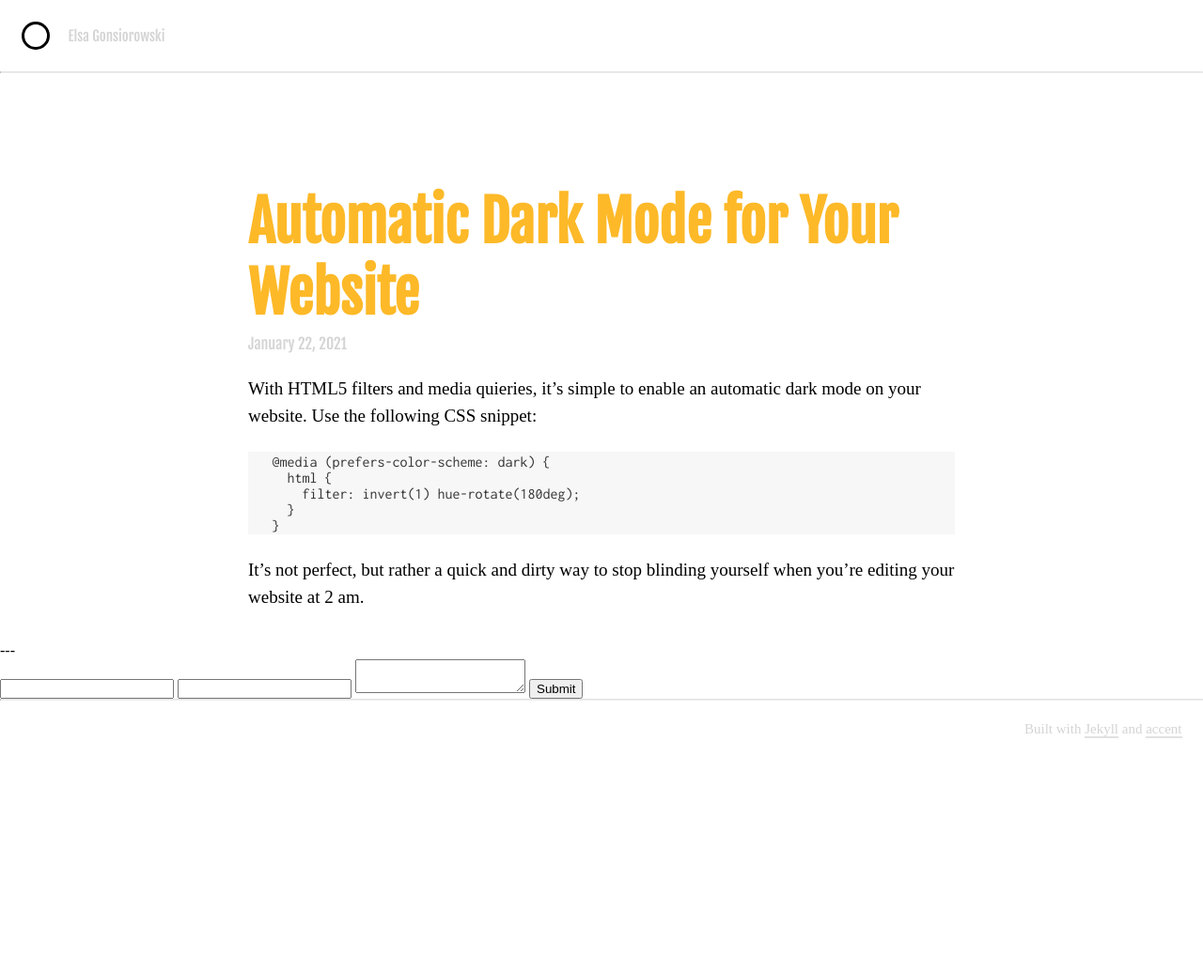
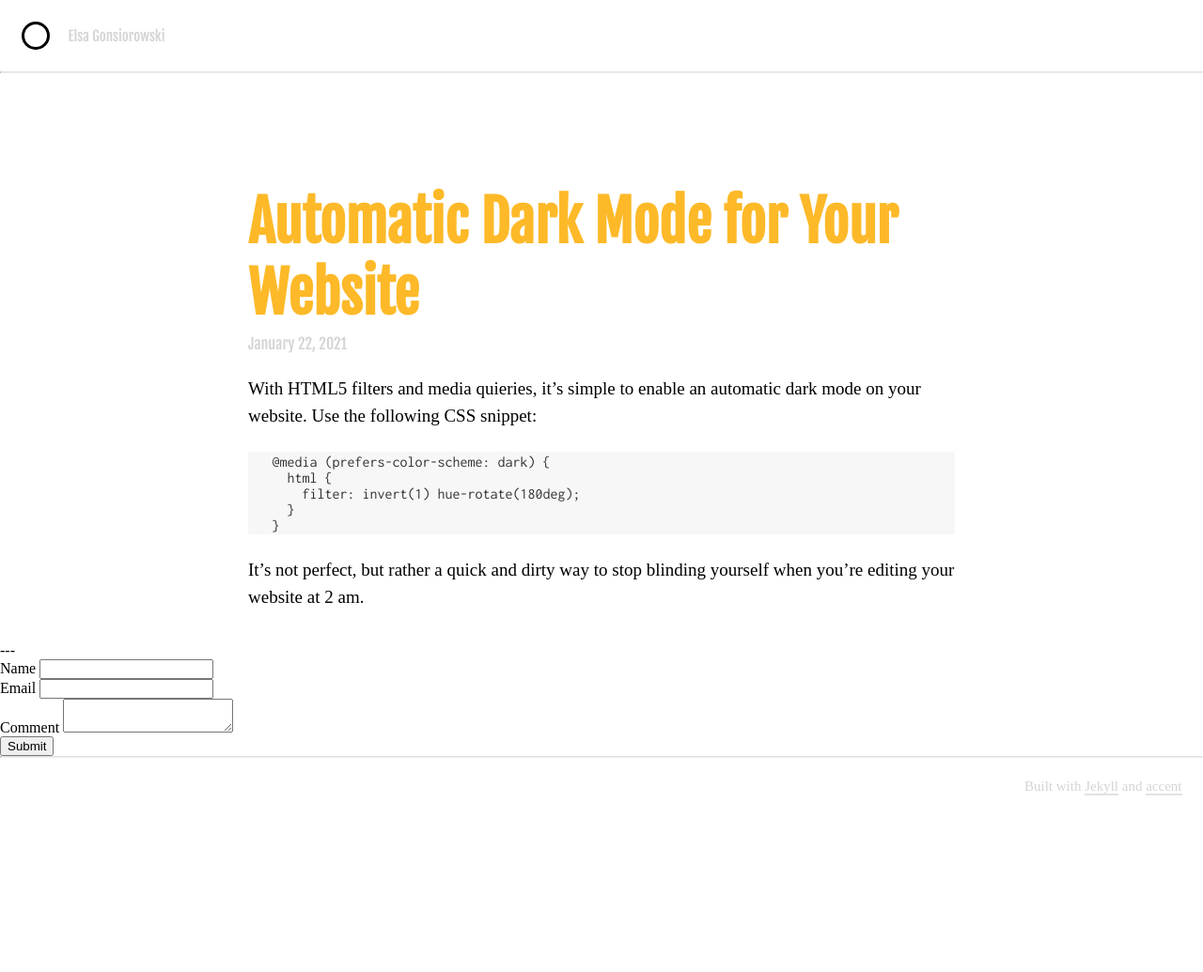
Before and after one commit to gonsie/gonsie.github.io, a Jekyll site: the page built from _posts/2021-01-22-auto-dark-mode.md, in a window 1280 px wide. Shown: the whole page at 94% size. Built offline with Jekyll 4.4.1, drawn with Linux system fonts in a browser that asks for light colours; some web fonts are replaced; before the commit the page ends 974 px from its top, so only the background shows below that.

Commit message:
comment field labels

```diff
--- a/_includes/comment.html
+++ b/_includes/comment.html
@@ -1,9 +1,12 @@
-<div class="comment">
+<div class="comment-form">
   <form action="https://api.staticforms.xyz/submit" method="post">
     <input type="hidden" name="accessKey" value="c387a536-915c-41dc-80fb-0c0cbd0378b3">
-    <input type="text" name="name">
-    <input type="text" name="email">
-    <textarea name="comment"></textarea>
+    <label for="comment-form-name">Name</label>
+    <input type="text" name="name" id="comment-form-name"><br/>
+    <label for="comment-form-email">Email</label>
+    <input type="text" name="email" id="comment-form-email"><br/>
+    <label for="comment-form-comment">Comment</label>
+    <textarea name="comment" id="comment-form-comment"></textarea><br/>
     <input type="submit" value="Submit" />
   </form>
 </div>
--- a/_layouts/post.html
+++ b/_layouts/post.html
@@ -10,5 +10,7 @@ layout: default
   </div>
   {{ content }}
 </div>
+
 ---
+
 {% include comment.html %}
```
